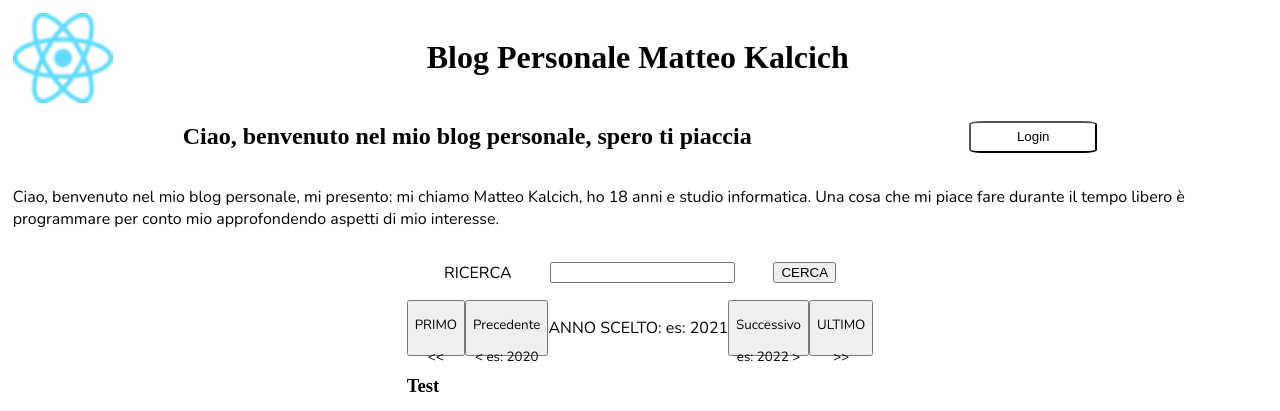
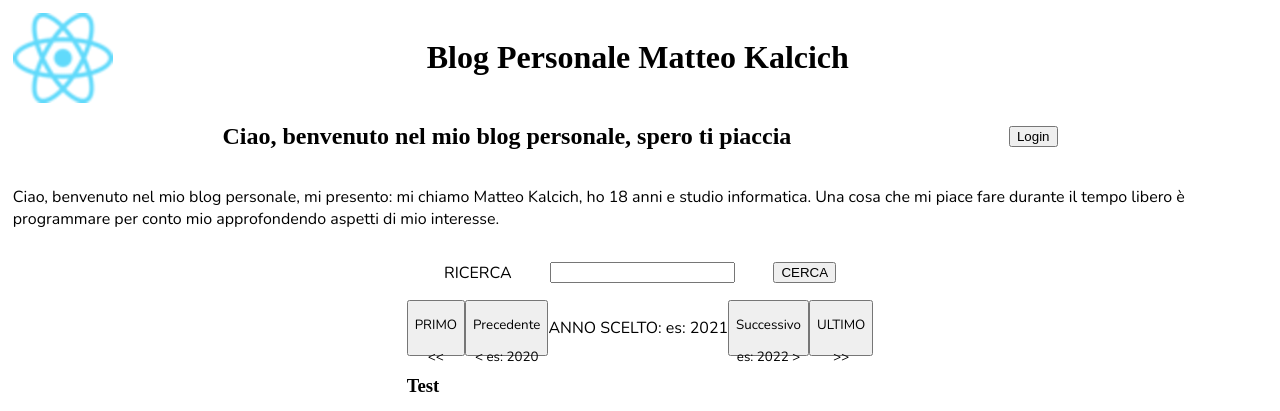
Before and after one commit to matteokalcich/personal_blog, a PHP site: page / in a window 1280 px wide. Shown: the top 411 px of the page. Run offline with PHP 8.4, Linux system fonts and the light colour scheme; data comes from the database, SQL or seed files in the repository.

Commit message:
from # to . for loginbtn

```diff
--- a/styles/index.css
+++ b/styles/index.css
@@ -57,7 +57,7 @@ body{
     gap: 17vw;
 }
 
-#loginBtn{
+.loginBtn{
 
     width: 10vw;
     height: 4vh;
```
